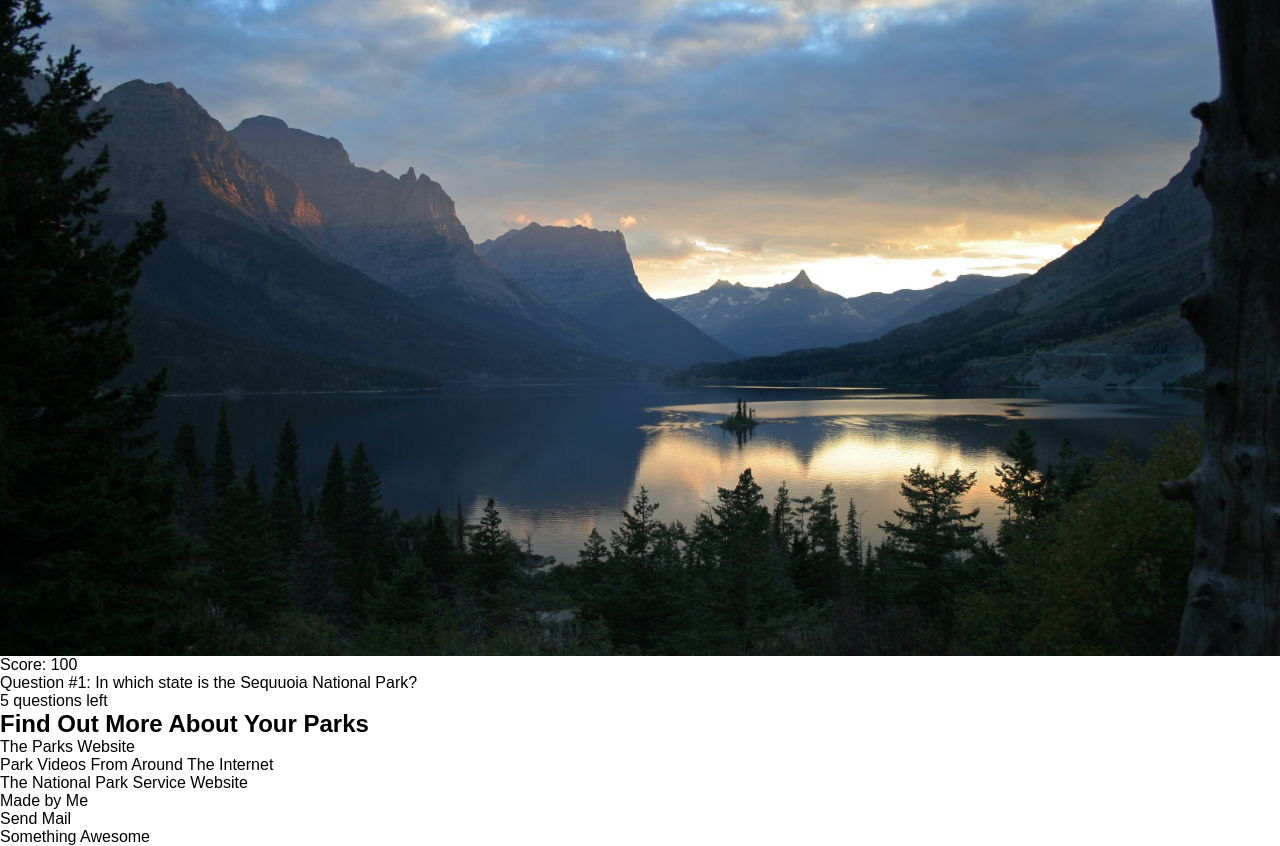
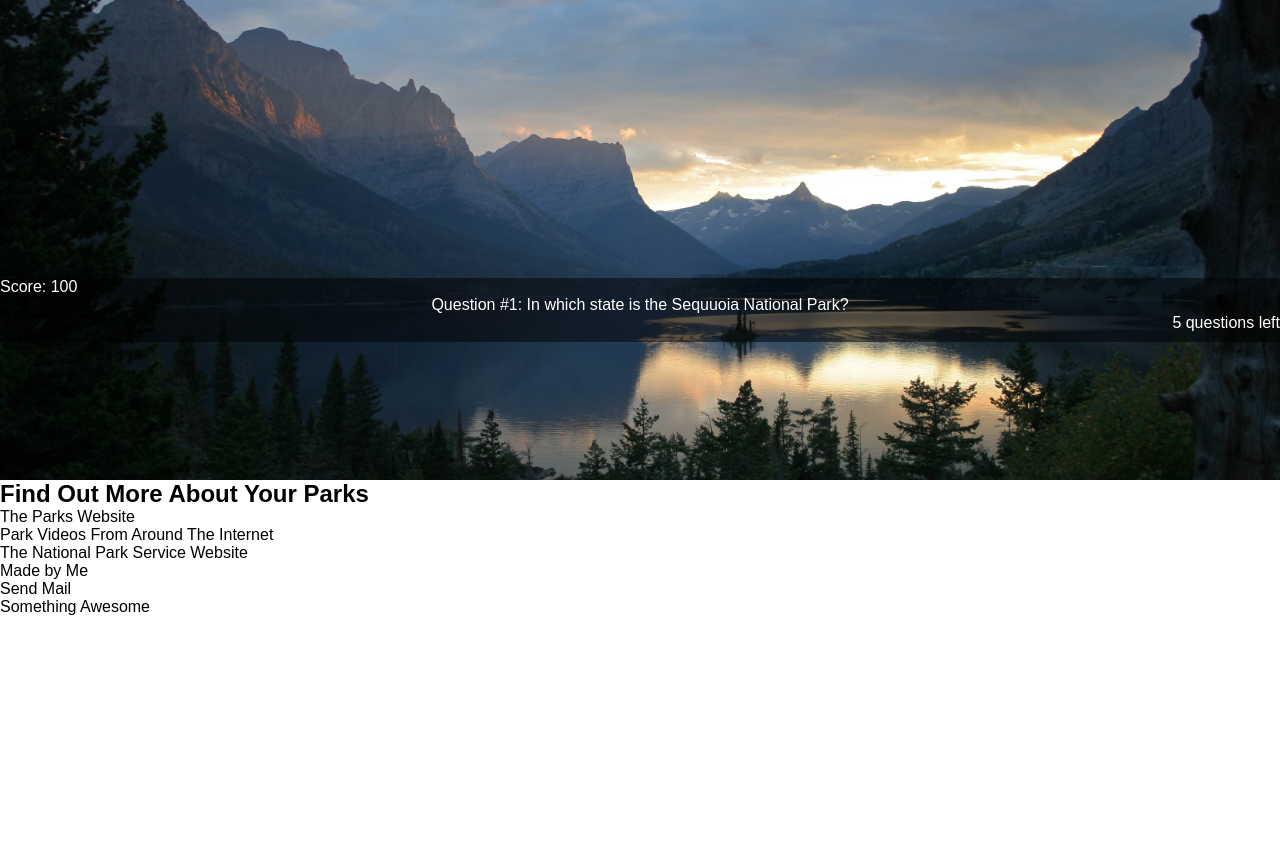
Before and after one commit to Karobka/QuizApp, a plain HTML site: page index.html in a window 1280 px wide. Shown: the part 64-910 px from the top of the page. After the commit the page ends 800 px from the top, so only its background shows below. Drawn offline with nearby package versions, Linux system fonts and the light colour scheme.

Commit message:
working on simplifying

```diff
--- a/index.html
+++ b/index.html
@@ -3,21 +3,27 @@
 <html>
 <head>
     <meta charset="UTF-8">
-    <title>A U.S. National Parks Quiz</title>
+    <title>U.S. National Parks Quiz</title>
     <link rel="stylesheet" type="text/css" href="styles/style.css">
 </head>
 
 <body>
     <div id="wrapper">
         <div id="header">
-            <h1>Welcome To A U.S. National Parks Quiz</h1>
+            <h1>U.S. National Parks Quiz</h1>
         </div>
-        <section id="maparea">
-
+        <!--<section id="maparea">
+            <img title="This is my tooltip" id="california" class="state" src="images/california.png">
+            <img id="hawaii" class="state" src="images/hawaii.png">
+            <img id="sdakot" class="state" src="images/south-dakota.png">
+            <img id="utah" class="state" src="images/utah.png">
+            <img id="arkansas" class="state" src="images/arkansas.png">
+            <img id="washington" class="state" src="images/washington.png">
+            <img id="montana" class="state" src="images/montana.png">
+            <img id="maine" class="state" src="images/maine.png">-->
         </section>
-    </div>
         <section id="questionbox">
-        <p>Score: 100</p>
+        <p id="score">Score: 100</p>
         <ul id="questionlist">
             <li>Question #1: In which state is the Sequuoia National Park?</li>
             <!--<li>Question #2: In which state is the Arches National Park?</li>
@@ -30,8 +36,10 @@
                 <li>Question #9: In which state is the Acadia National Park?</li>
                 <li>Question #10: In which state is the Glacier National Park?</li>-->
         </ul>
-        <p>5 questions left</p>
+        <p id="questioncount">5 questions left</p>
         </section>
+    </div>
+
     <section class="learnmore">
         <h2>Find Out More About Your Parks</h2>
         <ul id="moretrio">
--- a/styles/style.css
+++ b/styles/style.css
@@ -41,5 +41,40 @@ h1 {
     background-size: cover;
     background-color: #222222;
     padding: 0em;
-    height: 45em;
+    height: 34em;
 }
+
+.state {
+    width: 19em;
+    display: inline-block;
+}
+
+#maparea {
+    margin-left: auto;
+    margin-right: auto;
+    max-width: 77em;
+}
+
+
+#questionbox,
+#score,
+#questionlist,
+#questioncount {
+    color: white;
+}
+
+#questionbox {
+    text-align: center;
+    height: 4em;
+    background: rgba(0, 0, 0, 0.5);
+    margin-top: 17.4em;
+}
+#score {
+    text-align: left;
+}
+#questionlist {
+
+}
+#questioncount {
+    text-align: right
+}
```
Lines whose indentation alone changed are shown as unchanged.
